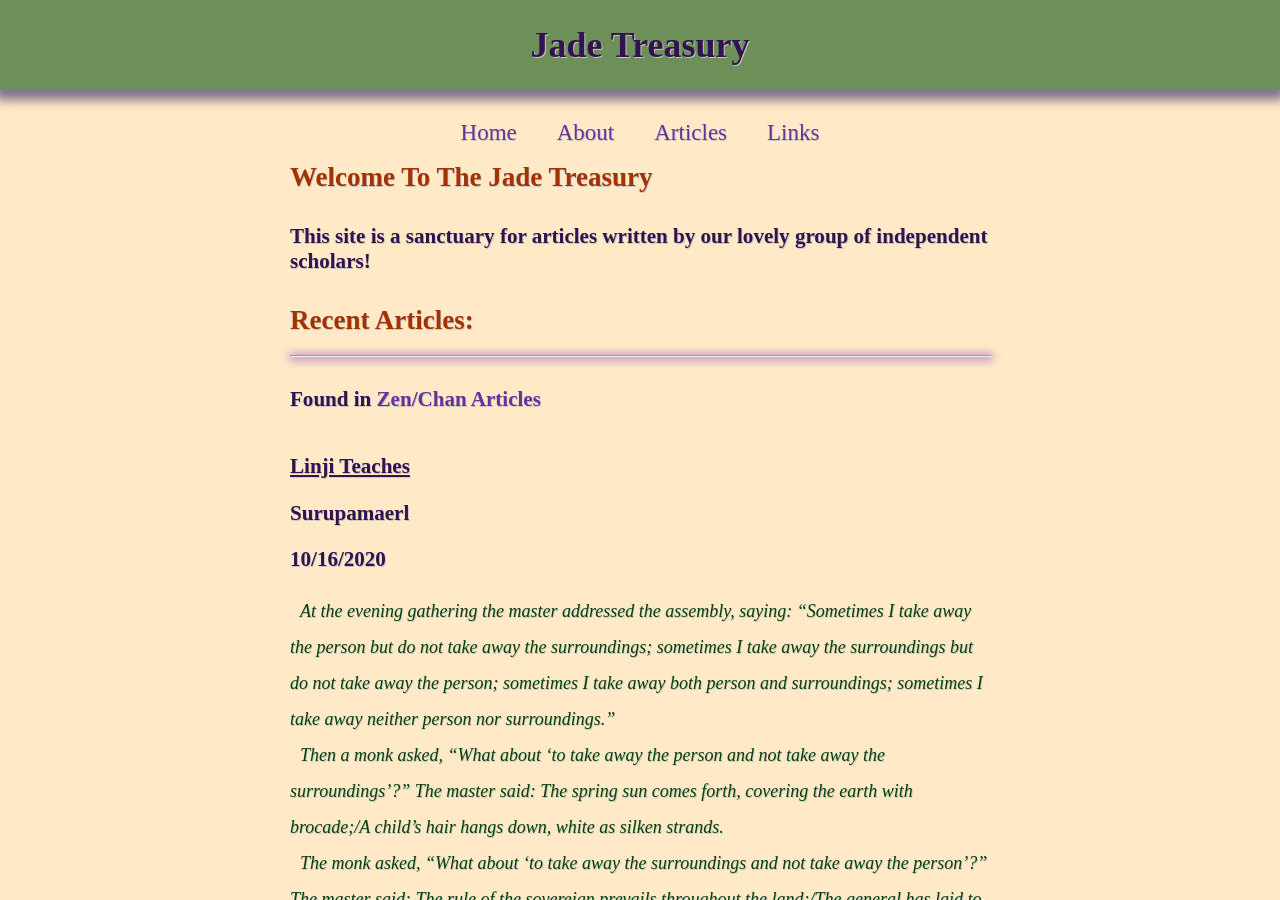
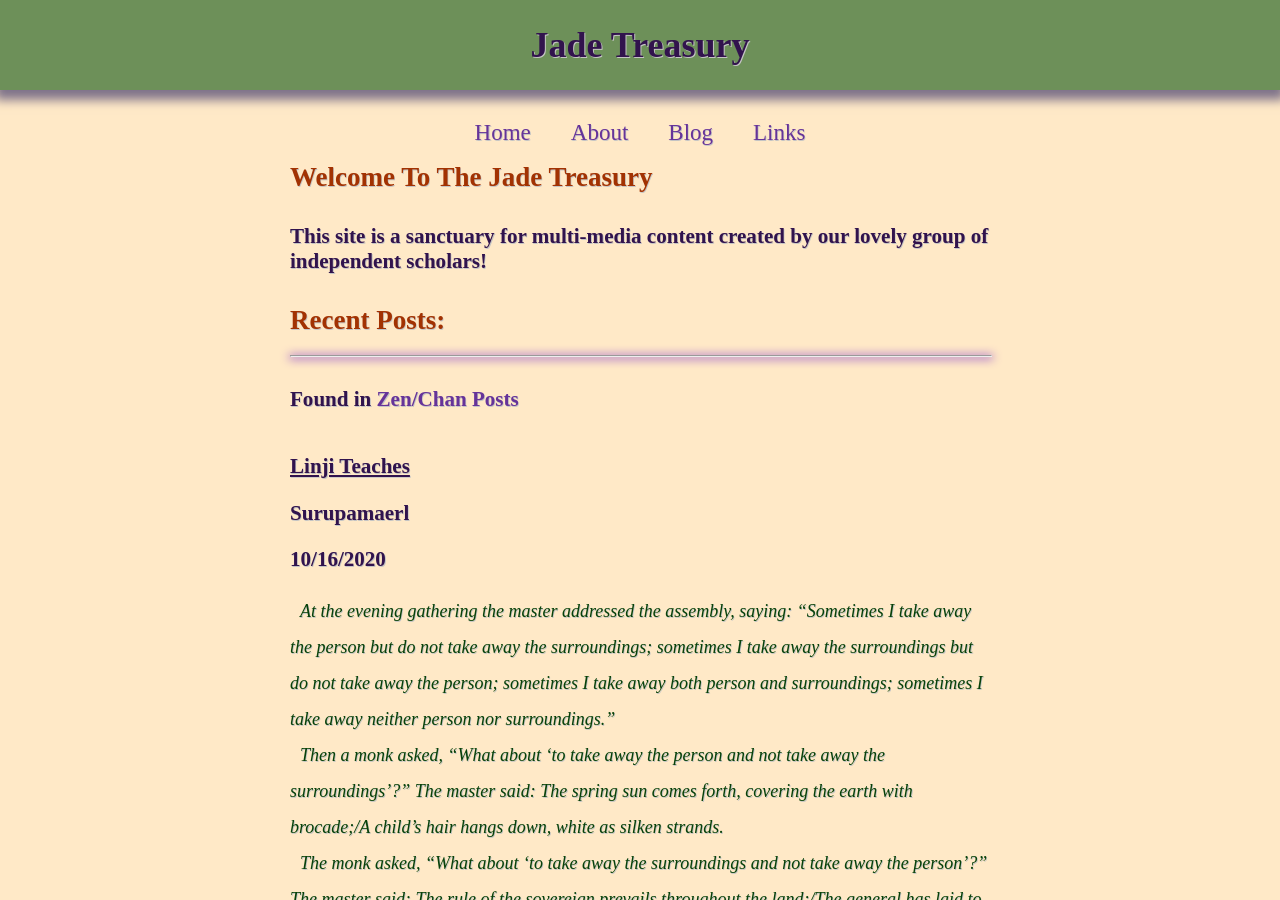
Before and after one commit to royalsaltmerchant/jadetreasury, a Jekyll site: the page built from index.html, in a window 1280 px wide and 900 px high. Built offline with Jekyll 4.4.1, drawn with Linux system fonts in a browser that asks for light colours; some web fonts are replaced; some of the changed text lies outside the part shown.

Commit message:
blog not articles

```diff
--- a/_includes/header.html
+++ b/_includes/header.html
@@ -4,6 +4,6 @@
 <div class="nav">
     <div class="nav-item"><a href="{{ site.baseurl }}/index.html">Home</a></div>
     <div class="nav-item"><a href="{{ site.baseurl }}/about.html">About</a></div>
-    <div class="nav-item"><a href="{{ site.baseurl }}/articles.html">Articles</a></div>
+    <div class="nav-item"><a href="{{ site.baseurl }}/blog.html">Blog</a></div>
     <div class="nav-item"><a href="{{ site.baseurl }}/links.html">Links</a></div>
 </div>
--- a/index.html
+++ b/index.html
@@ -4,10 +4,10 @@ layout: default
 
 <div class="section-one">
 <h2>Welcome To The Jade Treasury</h2>
-<h3>This site is a sanctuary for articles written by our lovely group of independent scholars!</h3>
-<h2>Recent Articles:</h2>
+<h3>This site is a sanctuary for multi-media content created by our lovely group of independent scholars!</h3>
+<h2>Recent Posts:</h2>
 <hr>
-<h3>Found in <a href="{{ site.baseurl }}/articles/zen_articles.html">Zen/Chan Articles</a></h3>
+<h3>Found in <a href="{{ site.baseurl }}/posts/zen_posts.html">Zen/Chan Posts</a></h3>
 <section class="linji-teaches">
     <h3><u>Linji Teaches</u></h3>
     <h3>Surupamaerl</h3>
@@ -54,7 +54,7 @@ layout: default
         “Bring to rest the thoughts of the ceaselessly seeking mind, and you will not differ from the patriarch-buddha. Do you want to know the patriarch-buddha? He is none other than you who stand before me listening to my discourse. But because you students lack faith in yourselves, you run around seeking something outside. Even if, through your seeking, you did find something, that something would be nothing more than fancy descriptions in written words; never would you gain the mind of the living patriarch. Make no mistake, worthy Chan men! If you don’t find it here and now, you’ll go on transmigrating through the three realms for myriads of kalpas and thousands of lives, and, held in the clutch of captivating circumstances, be born in the wombs of asses or cows."</i></p>
 </section>
 <hr>
-<h3>Found in <a href="{{ site.baseurl }}/articles/zen_articles.html">Zen/Chan Articles</a></h3>
+<h3>Found in <a href="{{ site.baseurl }}/posts/zen_posts.html">Zen/Chan Posts</a></h3>
 <section class="trust-in-heart-mind">
     <h3><u>TRUST IN HEART-MIND (Jungle_Toad Remix)</u></h3>
     <h3>Jungle Toad</h3>
--- a/articles/taoism_articles.html
+++ b/posts/hindu_posts.html
@@ -3,10 +3,10 @@ layout: default
 ---
 
 <div class="section-one">
-    <h2>Articles on Taoism:</h2>
+    <h2>Posts on Hiduism:</h2>
     <p>Lorem ipsum dolor, sit amet consectetur adipisicing elit. Culpa magni odit deserunt, officiis optio repellat molestiae modi totam porro nesciunt explicabo in dolores cumque nemo voluptas fugit eveniet. Modi, odit?</p>
     <hr>
-    <h3><u>On the Topic of Taoism</u></h3>
+    <h3><u>On the Topic of Hinduism</u></h3>
     <h3>By Yours Truly</h3>
     <h3>6/6/06</h3>
     <p>Lorem ipsum dolor, sit amet consectetur adipisicing elit. Culpa magni odit deserunt, officiis optio repellat molestiae modi totam porro nesciunt explicabo in dolores cumque nemo voluptas fugit eveniet. Modi, odit?</p>
--- a/articles/hindu_articles.html
+++ b/posts/lifestyle_posts.html
@@ -3,10 +3,10 @@ layout: default
 ---
 
 <div class="section-one">
-    <h2>Articles on Hiduism:</h2>
+    <h2>Posts on Lifestyle:</h2>
     <p>Lorem ipsum dolor, sit amet consectetur adipisicing elit. Culpa magni odit deserunt, officiis optio repellat molestiae modi totam porro nesciunt explicabo in dolores cumque nemo voluptas fugit eveniet. Modi, odit?</p>
     <hr>
-    <h3><u>On the Topic of Hinduism</u></h3>
+    <h3><u>On the Topic of Lifestyle</u></h3>
     <h3>By Yours Truly</h3>
     <h3>6/6/06</h3>
     <p>Lorem ipsum dolor, sit amet consectetur adipisicing elit. Culpa magni odit deserunt, officiis optio repellat molestiae modi totam porro nesciunt explicabo in dolores cumque nemo voluptas fugit eveniet. Modi, odit?</p>
--- a/articles/lifestyle_articles.html
+++ b/posts/taoism_posts.html
@@ -3,10 +3,10 @@ layout: default
 ---
 
 <div class="section-one">
-    <h2>Articles on Lifestyle:</h2>
+    <h2>Posts on Taoism:</h2>
     <p>Lorem ipsum dolor, sit amet consectetur adipisicing elit. Culpa magni odit deserunt, officiis optio repellat molestiae modi totam porro nesciunt explicabo in dolores cumque nemo voluptas fugit eveniet. Modi, odit?</p>
     <hr>
-    <h3><u>On the Topic of Lifestyle</u></h3>
+    <h3><u>On the Topic of Taoism</u></h3>
     <h3>By Yours Truly</h3>
     <h3>6/6/06</h3>
     <p>Lorem ipsum dolor, sit amet consectetur adipisicing elit. Culpa magni odit deserunt, officiis optio repellat molestiae modi totam porro nesciunt explicabo in dolores cumque nemo voluptas fugit eveniet. Modi, odit?</p>
--- a/articles/zen_articles.html
+++ b/posts/zen_posts.html
@@ -4,8 +4,8 @@ layout: default
 
 <div class="section-one">
     <!-- introduction -->
-    <h2>Articles on Zen/Chan:</h2>
-    <p>These articles are written concerning Chan and Zen "Buddhism".</p>
+    <h2>Posts on Zen/Chan:</h2>
+    <p>These posts are written concerning Chan and Zen "Buddhism".</p>
     <h3>Dates:</h3>
     <div class="dates">
     <a href="#2020">2020</a>
```
Also changed, not shown: _posts/2020-10-15-welcome-to-jekyll.markdown (deleted, +0 -29 lines), articles.html (deleted, +0 -11 lines), blog.html (added, +11 -0 lines).
